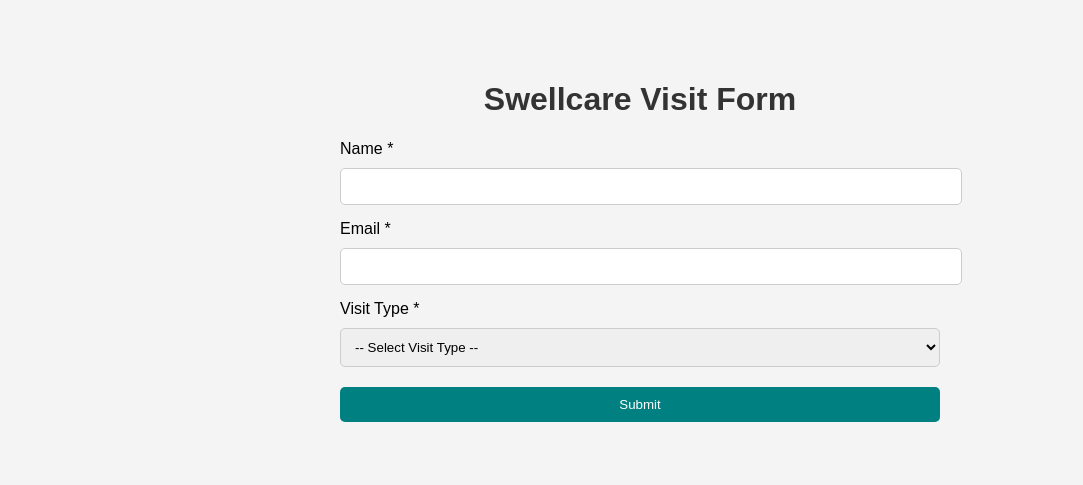
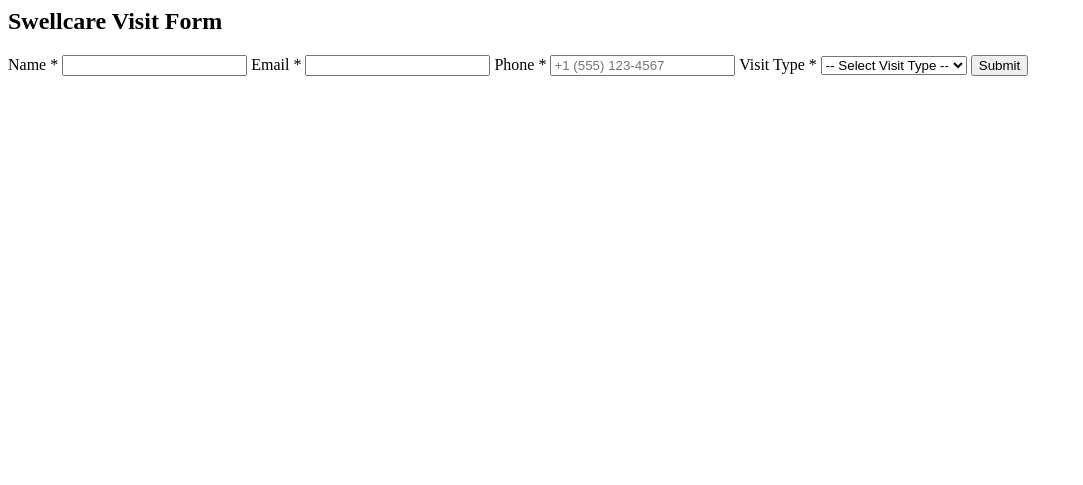
Before and after one commit to christelle-tech/Swellcare-Frontend, a plain HTML site: page index.html in a window 1280 px wide. Shown: the whole page, without its empty margins (0-1083 px from the left). Drawn offline with Linux system fonts and the light colour scheme.

Commit message:
Update index.html

```diff
--- a/index.html
+++ b/index.html
@@ -1,113 +1,37 @@
-<!DOCTYPE html>
-<html lang="en">
-<head>
-  <meta charset="UTF-8" />
-  <meta name="viewport" content="width=device-width, initial-scale=1.0"/>
-  <title>Swellcare Frontend Sandbox</title>
-  <style>
-    body {
-      font-family: Arial, sans-serif;
-      max-width: 600px;
-      margin: 40px auto;
-      padding: 20px;
-      background-color: #f4f4f4;
-      border-radius: 10px;
-    }
+<form id="visit-form" onsubmit="handleSubmit(event)">
+  <h2>Swellcare Visit Form</h2>
 
-    h1 {
-      color: #333;
-      text-align: center;
-    }
-
-    label {
-      display: block;
-      margin: 15px 0 5px;
-    }
-
-    input, select, button {
-      width: 100%;
-      padding: 10px;
-      margin-top: 5px;
-      border: 1px solid #ccc;
-      border-radius: 5px;
-    }
-
-    #state-field {
-      display: none;
-    }
-
-    button {
-      background-color: #008080;
-      color: white;
-      border: none;
-      margin-top: 20px;
-      cursor: pointer;
-    }
-
-    button:hover {
-      background-color: #006666;
-    }
-  </style>
-</head>
-<body>
-
-  <h1>Swellcare Visit Form</h1>
-
-  <form id="visitForm">
   <label for="name">Name *</label>
   <input type="text" id="name" name="name" required />
 
   <label for="email">Email *</label>
   <input type="email" id="email" name="email" required />
 
-    <label for="visitType">Visit Type *</label>
-    <select id="visitType" name="visitType" required>
+  <label for="phone">Phone *</label>
+  <input type="tel" id="phone" name="phone" pattern="[0-9+\s\-()]{7,}" required placeholder="+1 (555) 123-4567" />
+
+  <label for="visit-type">Visit Type *</label>
+  <select id="visit-type" name="visit-type" required onchange="toggleStateField()">
     <option value="">-- Select Visit Type --</option>
-      <option value="text">Text Visit ($30.00)</option>
-      <option value="video">Video Visit ($50.00)</option>
+    <option value="text">Text Visit</option>
+    <option value="video">Video Visit</option>
   </select>
 
-    <div id="state-field">
-      <label for="state">State *</label>
-      <input type="text" id="state" name="state" placeholder="Start typing to search..." list="stateList" />
-      <datalist id="stateList">
+  <div id="state-field" style="display:none;">
+    <label for="state">Select State *</label>
+    <input type="text" id="state" name="state" list="state-options" placeholder="Start typing..." />
+    <datalist id="state-options">
       <option value="Alabama">
       <option value="Alaska">
       <option value="Arizona">
       <option value="California">
+      <option value="Colorado">
       <option value="Florida">
       <option value="New York">
       <option value="Texas">
-        <option value="Washington">
-        <!-- Add more as needed -->
+      <!-- Add more states as needed -->
     </datalist>
   </div>
 
   <button type="submit">Submit</button>
 </form>
-
-  <script>
-    const visitType = document.getElementById("visitType");
-    const stateField = document.getElementById("state-field");
-    const stateInput = document.getElementById("state");
-
-    visitType.addEventListener("change", function () {
-      if (this.value === "text") {
-        stateField.style.display = "block";
-        stateInput.required = true;
-      } else {
-        stateField.style.display = "none";
-        stateInput.required = false;
-        stateInput.value = '';
-      }
-    });
-
-    document.getElementById("visitForm").addEventListener("submit", function(e) {
-      e.preventDefault();
-      alert("Form submitted successfully (dummy alert for now)!");
-      // Later, send to Zoho or start automation from here
-    });
-  </script>
-
-</body>
-</html>
```
Lines whose indentation alone changed are shown as unchanged.
